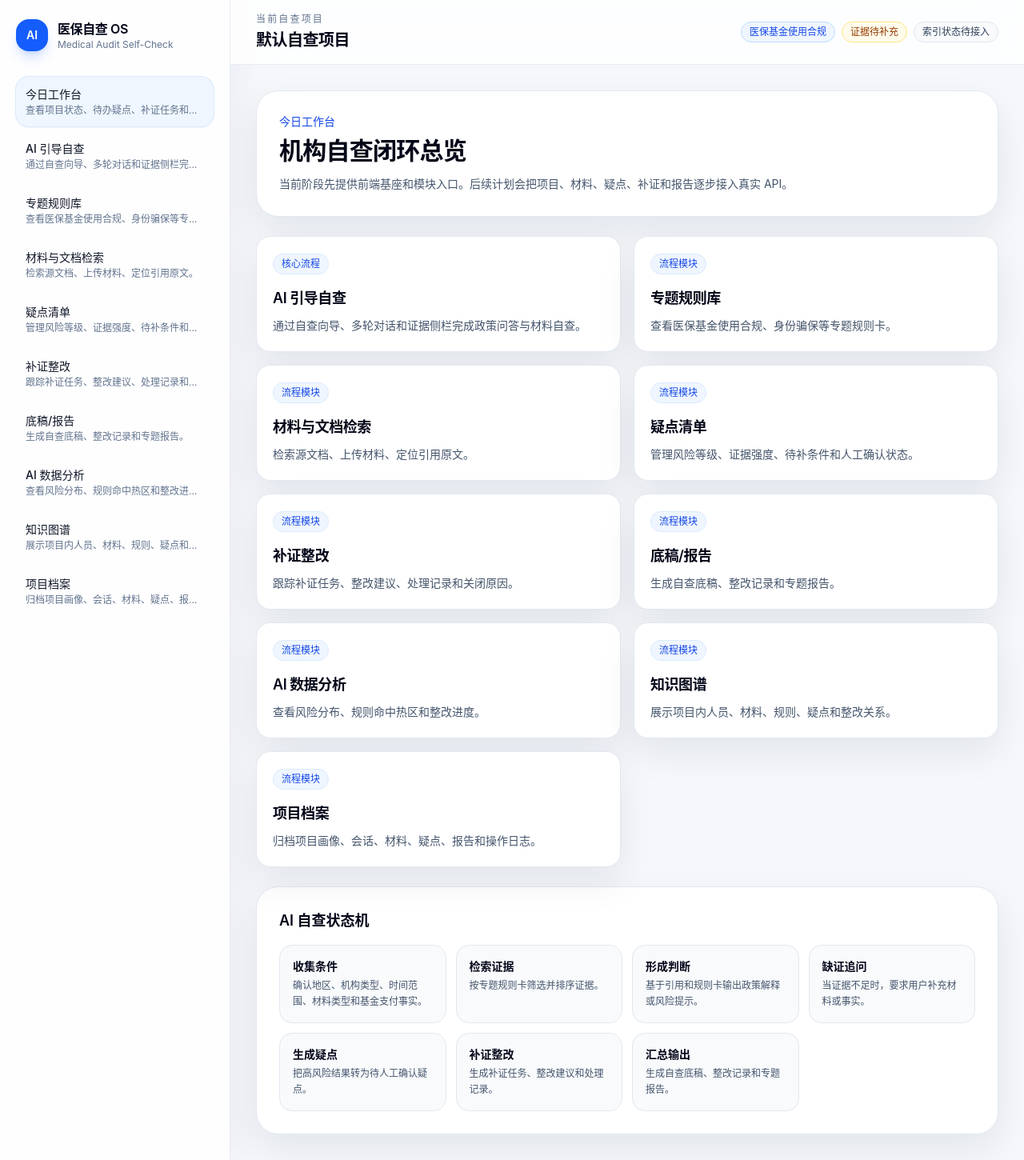
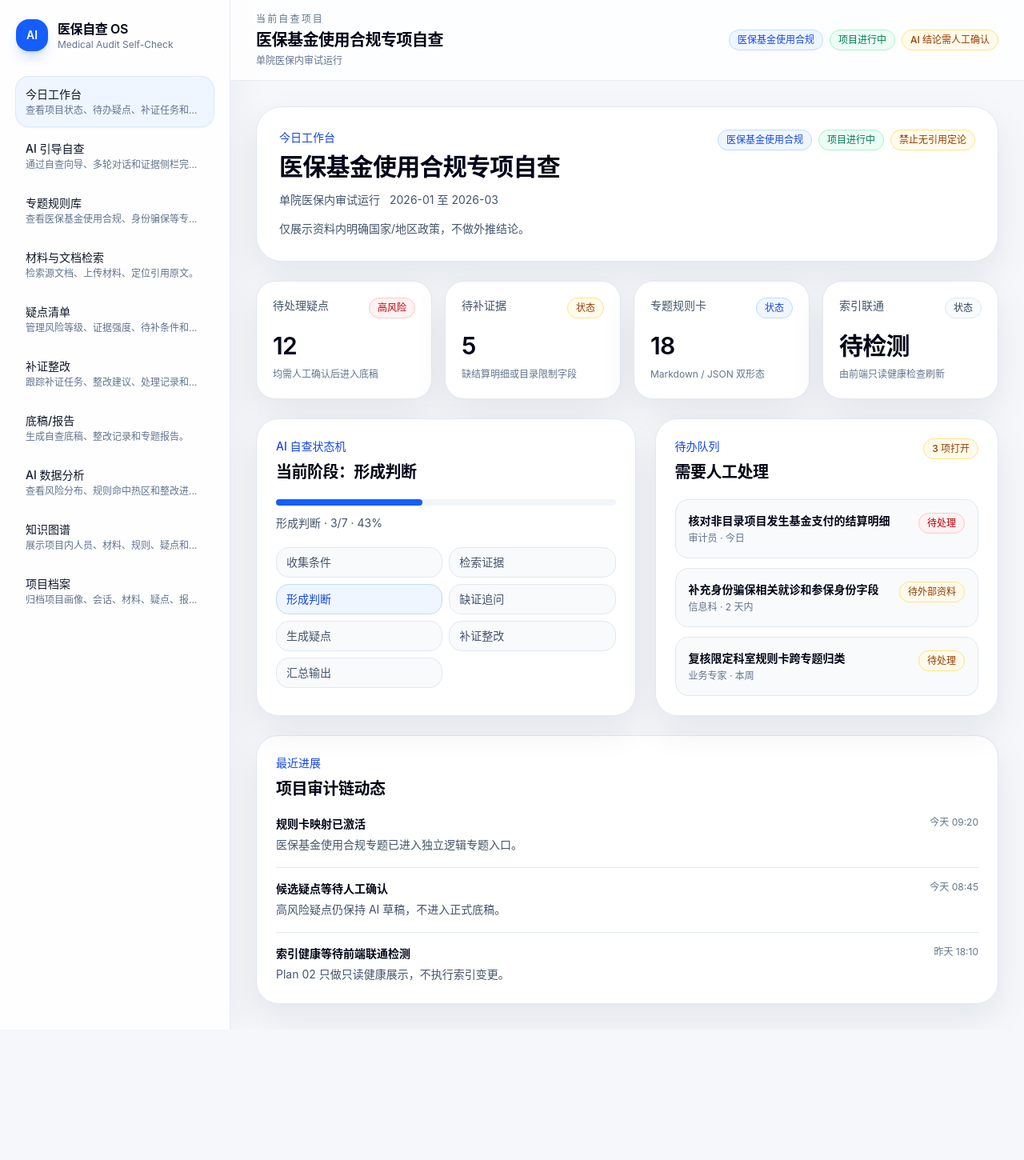
Before and after one commit to zjgulai/medical-audit, a Next.js app in the folder web/: page /workspace in a window 1280 px wide. Shown: the whole page at 80% size. After the commit the page ends 1287 px from the top, so only its background shows below. Built offline with nearby package versions, Linux system fonts and the light colour scheme.

Commit message:
接入自查项目工作台页面

```diff
--- a/web/src/app/(workspace)/workspace/page.tsx
+++ b/web/src/app/(workspace)/workspace/page.tsx
@@ -1,43 +1,6 @@
-import { ModuleCard } from "@/components/ui/module-card";
-import { primaryNavigation } from "@/lib/navigation";
-import { workflowStages } from "@/lib/workflow";
+import { ProjectDashboard } from "@/components/dashboard/project-dashboard";
+import { currentSelfCheckProject } from "@/lib/projects";
 
 export default function WorkspacePage() {
-  return (
-    <main>
-      <section className="rounded-[28px] border border-slate-200 bg-white p-7 shadow-[var(--audit-shadow-card)]">
-        <p className="text-sm font-medium text-blue-700">今日工作台</p>
-        <h1 className="mt-2 text-3xl font-semibold tracking-tight text-slate-950">机构自查闭环总览</h1>
-        <p className="mt-3 max-w-3xl text-sm leading-6 text-slate-600">
-          当前阶段先提供前端基座和模块入口。后续计划会把项目、材料、疑点、补证和报告逐步接入真实 API。
-        </p>
-      </section>
-
-      <section className="mt-6 grid gap-4 lg:grid-cols-2">
-        {primaryNavigation
-          .filter((item) => item.href !== "/workspace")
-          .map((item) => (
-          <ModuleCard
-            key={item.href}
-            title={item.label}
-            description={item.description}
-            href={item.href}
-            badge={item.emphasis === "primary" ? "核心流程" : "流程模块"}
-          />
-        ))}
-      </section>
-
-      <section className="mt-6 rounded-[28px] border border-slate-200 bg-white p-7 shadow-[var(--audit-shadow-card)]">
-        <h2 className="text-lg font-semibold text-slate-950">AI 自查状态机</h2>
-        <div className="mt-4 grid gap-3 md:grid-cols-2 xl:grid-cols-4">
-          {workflowStages.map((stage) => (
-            <div key={stage.stage} className="rounded-2xl border border-slate-200 bg-slate-50 p-4">
-              <p className="text-sm font-semibold text-slate-950">{stage.label}</p>
-              <p className="mt-1 text-xs leading-5 text-slate-600">{stage.description}</p>
-            </div>
-          ))}
-        </div>
-      </section>
-    </main>
-  );
+  return <ProjectDashboard project={currentSelfCheckProject} />;
 }
--- a/web/src/components/shell/project-context-bar.tsx
+++ b/web/src/components/shell/project-context-bar.tsx
@@ -1,17 +1,21 @@
 import { StatusPill } from "@/components/ui/status-pill";
+import { currentSelfCheckProject } from "@/lib/projects";
 
 export function ProjectContextBar() {
+  const project = currentSelfCheckProject;
+
   return (
     <header className="sticky top-0 z-20 border-b border-slate-200/80 bg-white/82 px-4 py-4 backdrop-blur-xl sm:px-6 md:px-8">
       <div className="flex flex-wrap items-center justify-between gap-4">
         <div>
           <p className="text-xs font-medium uppercase tracking-[0.18em] text-slate-500">当前自查项目</p>
-          <div className="mt-1 text-xl font-semibold tracking-tight text-slate-950">默认自查项目</div>
+          <div className="mt-1 text-xl font-semibold tracking-tight text-slate-950">{project.name}</div>
+          <p className="mt-1 text-xs text-slate-500">{project.organizationName}</p>
         </div>
         <div className="flex flex-wrap items-center gap-2">
-          <StatusPill tone="info">医保基金使用合规</StatusPill>
-          <StatusPill tone="warning">证据待补充</StatusPill>
-          <StatusPill tone="neutral">索引状态待接入</StatusPill>
+          <StatusPill tone="info">{project.auditTopic}</StatusPill>
+          <StatusPill tone="success">项目进行中</StatusPill>
+          <StatusPill tone="warning">AI 结论需人工确认</StatusPill>
         </div>
       </div>
     </header>
```
Also changed, not shown: 2 other files (tests, documents, lock files or other folders).
